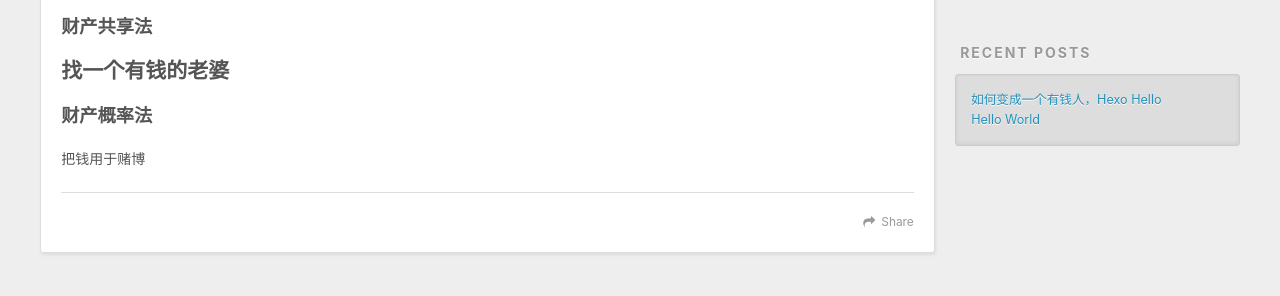
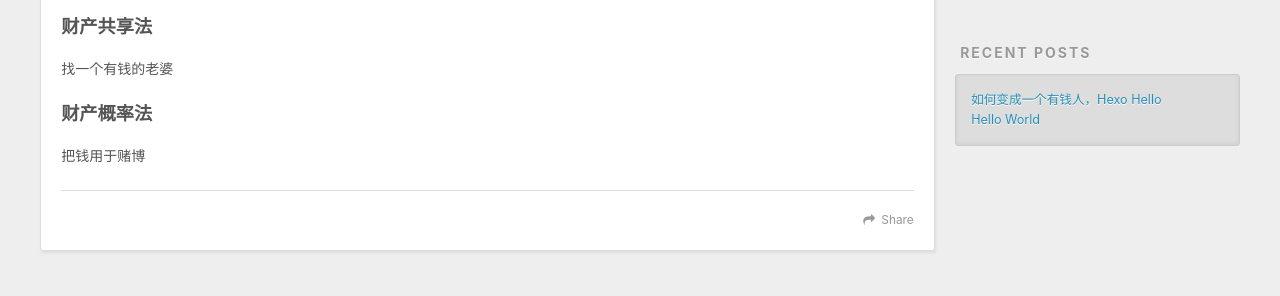
Before and after one commit to meifeiso/meifeiso.github.io, a plain HTML site: page index.html in a window 1280 px wide. Shown: the part 435-731 px from the top of the page. Drawn offline with nearby package versions, Linux system fonts and the light colour scheme.

Commit message:
Site updated: 2018-08-18 21:34:07

```diff
--- a/index.html
+++ b/index.html
@@ -84,7 +84,8 @@
 
     <div class="article-entry" itemprop="articleBody">
 
-        <h3 id="财产共享法"><a href="#财产共享法" class="headerlink" title="财产共享法"></a>财产共享法</h3><h2 id="找一个有钱的老婆"><a href="#找一个有钱的老婆" class="headerlink" title="找一个有钱的老婆"></a>找一个有钱的老婆</h2><h3 id="财产概率法"><a href="#财产概率法" class="headerlink" title="财产概率法"></a>财产概率法</h3><p>把钱用于赌博</p>
+        <h3 id="财产共享法"><a href="#财产共享法" class="headerlink" title="财产共享法"></a>财产共享法</h3><p>找一个有钱的老婆</p>
+<h3 id="财产概率法"><a href="#财产概率法" class="headerlink" title="财产概率法"></a>财产概率法</h3><p>把钱用于赌博</p>
 
 
     </div>
```
Also changed, not shown: 2018/08/18/如何变成一个有钱人，Hexo-Hello/index.html (+6 -5 lines).
